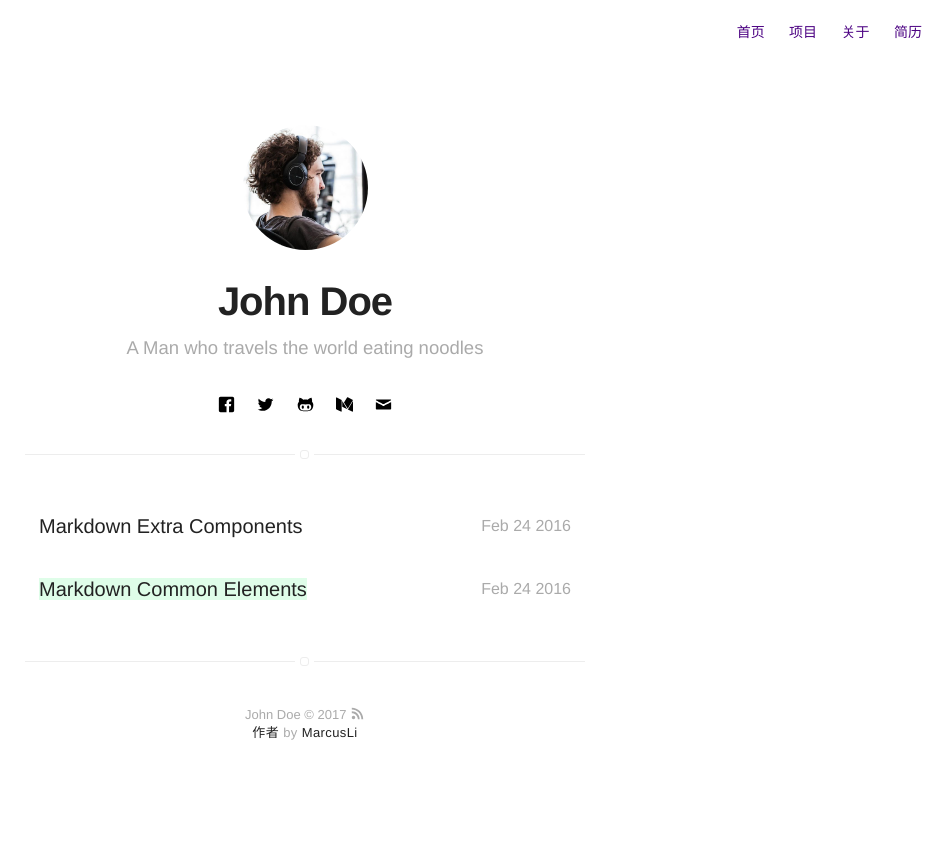
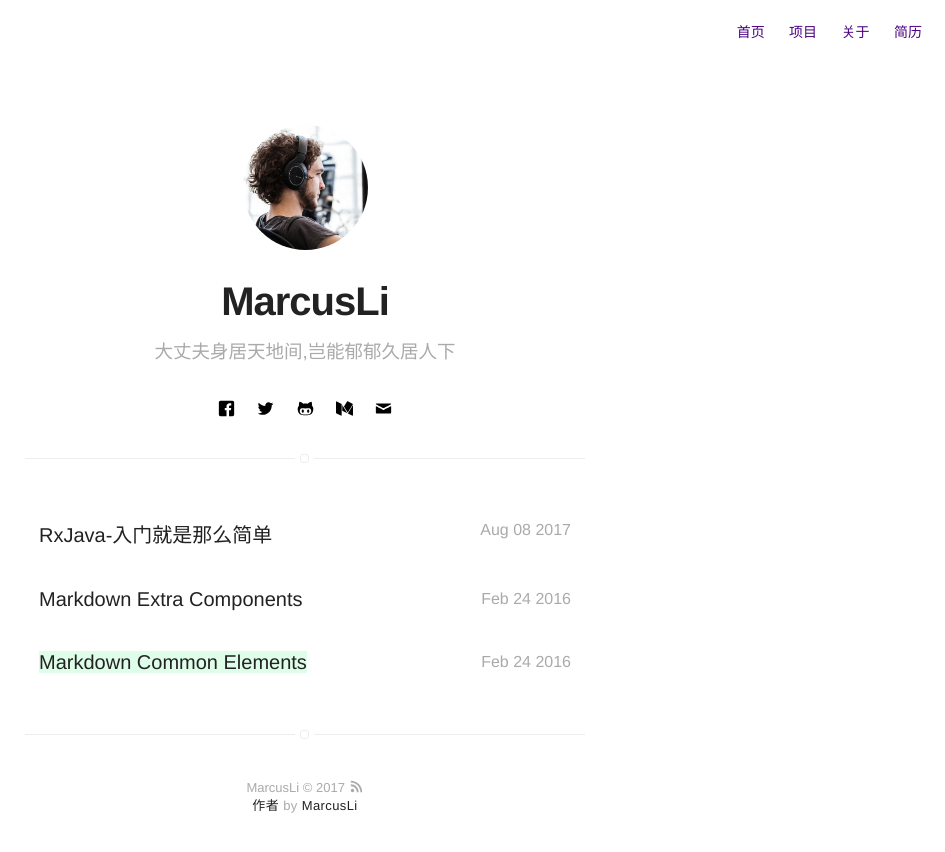
Before and after one commit to MarcusKun/MarcusKun.github.io, a Jekyll site: the page built from blog/index.html, in a window 1280 px wide. Shown: the top 852 px of the page, without its empty margins (335-1280 px from the left). Built offline with Jekyll 4.4.1, drawn with Linux system fonts in a browser that asks for light colours; some of the changed lines change nothing that is shown.

Commit message:
新增一片Blog

````diff
--- a/_config.yml
+++ b/_config.yml
@@ -1,9 +1,9 @@
 # main text of home
-name: John Doe
-bio: A Man who travels the world eating noodles
+name: MarcusLi
+bio: 大丈夫身居天地间,岂能郁郁久居人下
 
 # twitter summary info
-description: A blog about technology and stuff related
+description: 个人博客咯
 
 # if it's an external image, update below for true
 # better with square images
@@ -56,7 +56,7 @@ email: 1274662304@qq.com
 authors:
     johndoe:
         name: Marcus Li
-        bio: 朝着自己定下的目标努力奋斗
+        bio: 大丈夫身居天地间,岂能郁郁久居人下
         external-image: false
         picture: assets/images/profile.jpg
         twitter: johndoe
--- /dev/null
+++ b/_posts/2017-08-08-RxJava-入门就是那么简单.markdown
@@ -0,0 +1,226 @@
+---
+title: "RxJava-入门就是那么简单"
+layout: post
+date: 2017-08-8 09:57
+image: /assets/images/markdown.jpg
+headerImage: false
+tag:
+- RxJava
+- Android
+category: blog
+author: MarcusLi
+description: 简单介绍RxJava的使用方法
+# jemoji: '<img class="emoji" title=":ramen:" alt=":ramen:" src="https://assets.github.com/images/icons/emoji/unicode/1f35c.png" height="20" width="20" align="absmiddle">'
+---
+#前言
+第一次接触RxJava是在学习Retrofit的时候,那个时候经常看到别人都是Retrofit+RxJava一起使用的,于是后来自己也上网研究了一下,经过一段时间的学习总算是把RxJava给弄懂了,在这里就分享一下我的使用心得,给想入门的同学引一引路.
+
+#概述
+##RxJava是什么
+对于RxJava,官方给的说法是一个使用Java虚拟机观察序列异步和基于事件的程序库;绕过这些官方语言,以我自己的话来说,它就是一个用观察者模式对程序进行异步控制的这么一个库.
+##观察者模式
+既然提到了RxJava的核心是观察者模式,那么这里就简单的说说什么是观察者模式.观察者模式完美的将观察者和被观察的对象分离开,在这种模式中有两个对象:观察者(Observer)和被观察者(Observerable),他们两个通过订阅(Subscribe)的方式产生联系,当两者建立起联系以后,那么当被观察者作出一些变化之后,观察者能够立即获知到,并根据被观察者作出的变化作出相应的反应.
+举个例子:护士和病人即观察者和被观察者,当病人不舒服的时候就按铃,护士听到铃声以后赶来照顾病人,它们之间通过铃作为纽带把它们联系到一起,这样一来护士就不需要时时刻刻盯着病人
+##RxJava的优点
+说了那么多,那到底RxJava有啥好处呢,异步和简洁应该是它最大的优点,它可以随时随地的切换线程,同时又能保证代码的清晰简明.至于它是怎么做到的,后面我会一点一点的来分析.
+
+#入门
+##环境搭建
+1.RxJava的GitHub地址:https://github.com/ReactiveX/RxJava
+2.RxAndroid的GitHub地址:https://github.com/ReactiveX/RxAndroid
+3.导入Jar包
+>compile 'io.reactivex.rxjava2:rxandroid:2.0.1'
+>compile 'io.reactivex.rxjava2:rxjava:2.1.0'
+>compile 'com.squareup.retrofit2:adapter-rxjava2:latest.version'
+
+rxandroid是一个对rxjava的扩展库,这个库里包含了一些和Android有关的内容,下面我会具体介绍到
+##入门案例
+实现RxJava的步骤分三步
+第一步:创建被观察者(Observable)
+第二步:创建观察者(Observer)
+第三步:订阅(Subscribe),即让观察者和被观察者产生联系
+基于以上理论,下面我们用代码来演示一下
+**1.创建Observable**
+```java
+Observable<String> observable = Observable.create(new ObservableOnSubscribe<String>() {
+    @Override
+    public void subscribe(@NonNull ObservableEmitter<String> e) throws Exception {
+        e.onNext("123");
+        e.onComplete();
+    }
+});
+```
+**2.创建Observer**
+```java
+Observer<String> observer = new Observer<String>() {
+    @Override
+    public void onSubscribe(@NonNull Disposable d) {
+        Log.i(TAG,"onSubscribe");
+    }
+
+    @Override
+    public void onNext(@NonNull String s) {
+        Log.i(TAG,"onNext:"+s);
+    }
+
+    @Override
+    public void onError(@NonNull Throwable e) {
+        Log.i(TAG,"onError");
+    }
+
+    @Override
+    public void onComplete() {
+        Log.i(TAG,"onComplete");
+    }
+};
+```
+**3.订阅**
+```java
+observable.subscribe(observer);
+```
+最终输出结果为:onSubscribe、onNext:123、onComplete,可以看到在创建Observable的时候,传入了一个ObservableOnSubscribe对象作为参数,它决定了事件序列执行顺序,而observer里的方法决定了,执行内容,最后通过订阅将两个对象绑定在一起
+`create()` 是最基本的一种创建Observeable的方法,基于这个方法,RxJava为我们提供了很多种方法来创建事件队列.
+`fromArray(T...item)` 传入多个参数,并将这些参数依次发给观察者
+`just(T...)` 和`fromArray(T...item)` 差不多
+
+##操作符
+可以说RxJava那么受欢迎,很大程度得益于操作符的存在,操作符可以让事件队列在发送的过程中进行转换加工处理,比如你创建的时候往队列里放了一个香蕉,但是经过中间转换以后,香蕉变成了苹果,这么说可能会比较抽象,下面我就简单的介绍几个常用操作符,来加深一下对它的理解
+###map
+```java
+Observable.fromArray("小明")      //输入内容
+        .map(new Function<String, String>() {   //map转换
+            @Override
+            public String apply(@NonNull String s) throws Exception {
+                return s + "的爸爸";
+            }
+        })
+        .subscribe(new Consumer<String>() {     //订阅
+            @Override
+            public void accept(@NonNull String s) throws Exception {
+                Log.i(TAG, s);
+            }
+        });
+```
+这里出现了几个新东西Function,Consumer,咱们一一来解释其作用,首先是`Function<T,R>`,它就是一个接口,作用是传入一个值,然后传出另一个值,T代表传入值的类型,R代表传出值的类型,用它可以对输入值进行一些运算,返回一些其他值.map的作用就是将事件序列中的对象或整个序列进行加工处理，转换成不同的事件或事件序列.而`Consumer<T>`则是一个接受单一值的函数接口,作用类似于Observer里的`onNext` 用来处理接收过来的值;现在我们可以这样来理解:Observable原先的序列中仅仅存储了小明这个事件,而如今经过map的变换,就把事件源中的小明改造成了小明的爸爸这一事件
+
+###	flatMap
+`flatMap`算是一个比较有用的变换,它的作用和`map`类似,但是我觉得它又比`map`高级多了,到底是哪里高级呢,下面我们通过一段代码来分析一下
+```java
+Observable.fromArray("1","2")
+        .flatMap(new Function<String, Observable<String>>() {
+            @Override
+            public Observable<String> apply(@NonNull String s) throws Exception {
+                Log.e(TAG,"原来的事件:"+s);
+                return Observable.fromArray("一","二");
+            }
+        })
+        .subscribe(new Consumer<String>() {
+
+            @Override
+            public void accept(@NonNull String s) throws Exception {
+                Log.i(TAG,"改造后的事件:"+s);
+            }
+        });
+```
+打印的Log如下
+![打印的Log](http://img.blog.csdn.net/20170518174843124?watermark/2/text/aHR0cDovL2Jsb2cuY3Nkbi5uZXQvdTAxMjE2ODAzOA==/font/5a6L5L2T/fontsize/400/fill/I0JBQkFCMA==/dissolve/70/gravity/SouthEast)
+从结果看出`map`和`flatMap`类似,都是对数据进行了变换,不同的是`flatMap`返回的是`Observeable`对象,我们可以把之前的事件处理以后放到一个新的`Observeable` 中,需要注意的是这个新的`Observeable` 并不是直接发送事件,它还是被放到了原先的`Observeable` 中由原先的`Observeable` 来发送事件,下面画个图来理解一下这个过程
+![这里写图片描述](http://img.blog.csdn.net/20170519155735997?watermark/2/text/aHR0cDovL2Jsb2cuY3Nkbi5uZXQvdTAxMjE2ODAzOA==/font/5a6L5L2T/fontsize/400/fill/I0JBQkFCMA==/dissolve/70/gravity/SouthEast)
+从图里可以看出,原先的`Observeable`序列中的事件经过变换,又变成了一个新的序列,最后再由原先`Observeable`把这些事件统一交给`Subscriber`的回调方法
+>当然了,类似的操作符还有很多,比如zip操作符,它就是把多个数据流合并到一处,最终发送到一个地方;总而言之,操作符的作用就是在事件发送过程中对数据进行处理的.
+##线程调度(Scheduler)
+说到这线程调度嘛,这就是RxJava另一个牛逼的地方了;利用RxJava给的Scheduler咱们可以随时随地的切换线程,这就是RxJava实现异步的方法,具体怎么使用呢,且听我娓娓道来.
+###案例
+在看代码前,有几个概念需要先说明一下,`subscribeOn()`和 `observeOn()` 这两个方法可以对线程进行切换,而具体切换到哪个线程则是由调度器`Scheduler`来控制,下面讲讲两个方法的使用以及作用范围.
+**observeOn**
+observeOn()可以多次调用,一般放在map和flatmap等操作符前,用来控制操作符中的操作,作用范围在下一个observeOn出现前
+```java
+ observeable.just(T...)
+			.observeOn(Schedulers.io())
+			.map(1)
+			.flatMap(2);
+			.observeOn(Schedulers.newThread())
+			.map(3)
+			.subscribe(4)
+```
+结果是1、2是在io线程里执行的;3、4是在newThread线程里执行的
+**subscribeOn**
+subscribeOn()位置放在哪里都行,但只能调用一次;一般就是指定Observable创建和doOnSubscribe的线程;比如:`Observeable.create(...)`;`Observeable.fromArray(...)`或者`Observeable.doOnSubscribe(...)`都由`subscribeOn`来控制,***如果程序中没有调用过`observeOn`,而只调用了`subscribeOn`,那么程序里所有的`map`、`flatMap`都会在`subscribeOn`指定的线程中执行直到出现下个`observeOn`***
+```java
+Observable.fromArray(...)
+		  .map(1)
+		  .flatMap(2)
+		  .subscribeOn(Schedulers.io())
+```
+1、2都是在io线程中执行,	除非在程序中某处执行了observeOn
+###常用的Scheduler
+|调度器类型|作用范围
+| ------------- |:-------------|
+|AndroidSchedulers.mainThread()	|AndroidUI线程
+|Schedulers.io()	|IO线程(读写文件、数据库和网络信息交互等)都可以放在IO线程里来执行,它的模式和newThread()差不多,但效率比newThread()高
+| Schedulers.newThread()	|开启一个新线程
+|Schedulers.single()	|单例线程,可以把两段程序放在同一个线程里顺序执行
+##背压(Backpressure)
+###概念
+>在rxjava中会经常遇到一种情况就是被观察者发送消息太快以至于它的操作符或者订阅者不能及时处理相关的消息。那么随之而来的就是如何处理这些未处理的消息。举个例子，使用zip操作符将两个无限大的Observable压缩在一起，其中一个被观察者发送消息的速度是另一个的两倍。一个比较不靠谱的做法就是把发送比较快的消息缓存起来，当比较慢的Observable发送消息的时候取出来并将他们结合在一起。这样做就使得rxjava变得笨重而且十分占用系统资源。
+
+解决这个问题的方法就是使用背压策略,在RxJava1.0中,如果使用Observeable的时候产生了背压问题系统是会抛MissingBackpressureException异常的,而在RxJava2.0中Observable不再支持背压，多出了`Flowable`(也是被观察者)来支持背压,当然了这里既然提到了一个新的被观察者,那么就不得不提它的搭档观察者了`Subscriber` 通常这两个是一起使用的,下面来看看使用`Flowable` 是如何使用背压策略的
+`Flowable.create(FlowableOnSubscribe<T> source, BackpressureStrategy mode)`
+###Flowable的几种Backpressure策略
+>**MISSING**
+>如果流的速度无法保持同步,可能会抛出MissingBackpressureException或IllegalStateException。
+**BUFFER**
+>上游不断的发出onNext请求，直到下游处理完，也就是和Observable一样了，缓存池无限大，最后直到程序崩溃
+**ERROR**
+>会在下游跟不上速度时抛出MissingBackpressureException。
+**DROP**
+>会在下游跟不上速度时把onNext的值丢弃。
+**LATEST**
+>会一直保留最新的onNext的值，直到被下游消费掉。
+
+下面咱们通过一段代码来具体分析
+```java
+Flowable.create(new FlowableOnSubscribe<Integer>() {
+            @Override
+            public void subscribe(FlowableEmitter<Integer> e) throws Exception {
+                for(int i = 0; i < 129; ++i){
+                    e.onNext(i);
+                }
+                e.onComplete();
+
+            }
+        }, BackpressureStrategy.ERROR)
+                .subscribeOn(Schedulers.io())
+                .observeOn(AndroidSchedulers.mainThread())
+                .subscribe(new Subscriber<Integer>() {
+                    @Override
+                    public void onSubscribe(Subscription s) {
+                        s.request(3);
+                    }
+                    @Override
+                    public void onNext(Integer s) {
+                        Log.d(TAG, "onNext: " + s);
+                    }
+                    @Override
+                    public void onError(Throwable t) {
+                        Log.d(TAG, "onError"+t);
+                    }
+                    @Override
+                    public void onComplete() {
+                        Log.d(TAG, "onComplete");
+
+                    }
+                });
+```
+在Flowable中背压采取拉取响应的方式来进行水流控制，也就是说Subscription是控制上下游水流的主要方式，一般的，我们需要调用Subscription.request()来传入一个下游目前能处理的事件的数量,不过你不传也是可以的,因为在Flowable内部已经设置了一个默认值(128),具体的可以去看Flowable的源码,如上面所写,我设置了s.request(3);表示下游只能出来3个事件,而上游我传了129个事件进来,下游显然是无法处理的,因此程序会抛出MissingBackpressureException异常;如果感兴趣的同学可以试试其他几种策略模式,这里就不再赘述了.
+
+##补充
+也不知道该补充些啥,那么简单的介绍几个知识点吧(可能有点乱,凑合着看吧)
+
+ 1. 用`Observablet.timer(long delay, TimeUnit unit)`可以定时发送事件
+ 2. `Filter`操作符可以在数据数据发送过程中过滤掉一些数据
+ 3. 一般来说,Observable不会抛异常。它会调用 onError 终止Observable序列,以此通知所有的观察者发生了一个不可恢复的错误. 但是,也存在一些异常.例如:如果`onError`调用失败了,Observable不会尝试再次调用`onError`去通知观察者,它会抛出RuntimeException,OnErrorFailedException或者OnErrorNotImplementedException.
+ 4.暂时就这些了,以后想到的话我还会继续补充
+
+#结语
+看完上面的介绍,首先你得明白我们到底拿RxJava来做什么,怎么做,有啥好处,如果你把上面的内容都看懂了,那么恭喜你你已经入门了;剩下的只需要在实际开发中去应用了,最后:如果有写的不对的地方还请见谅,也欢迎各位大神指正.
````
